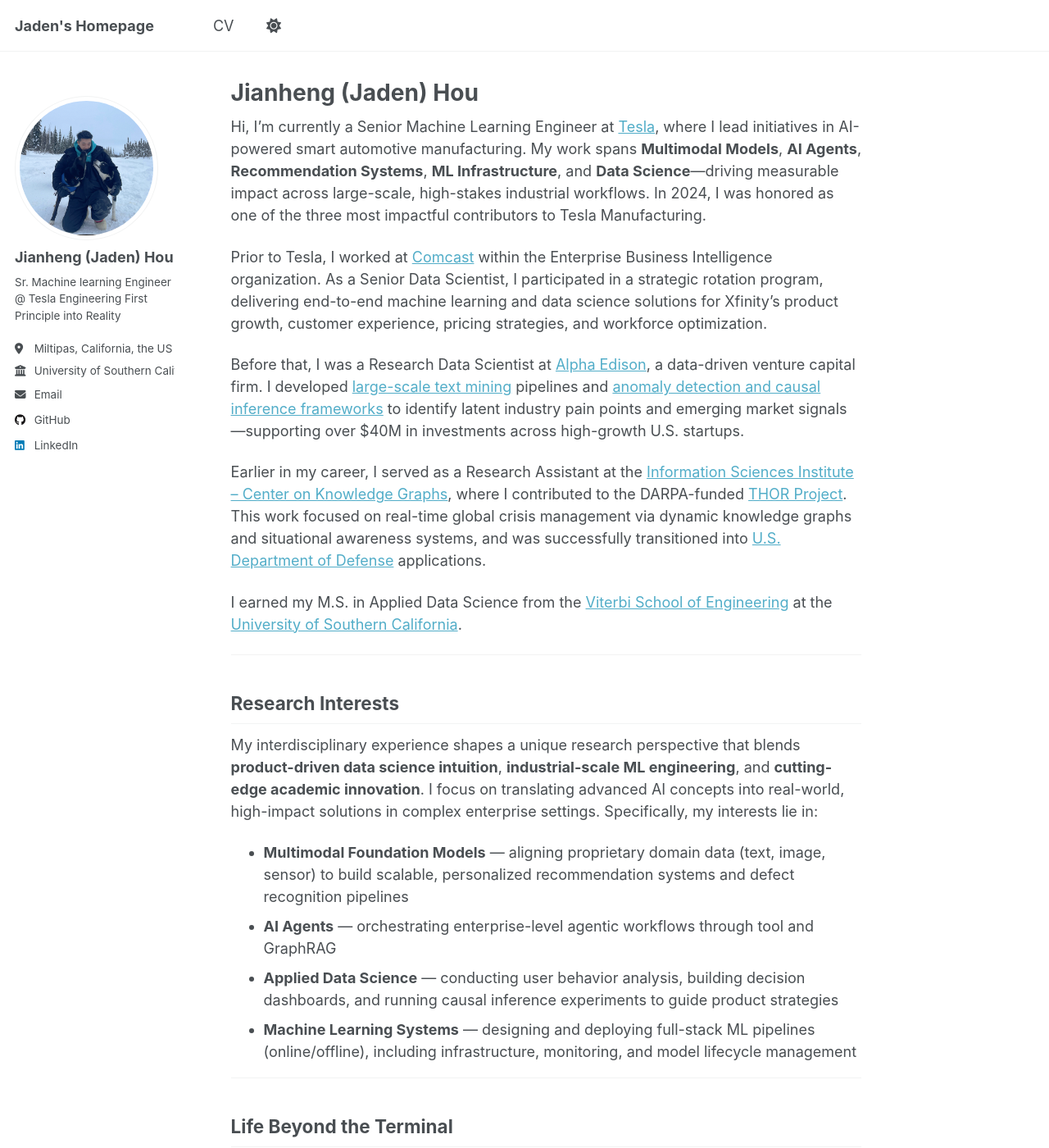
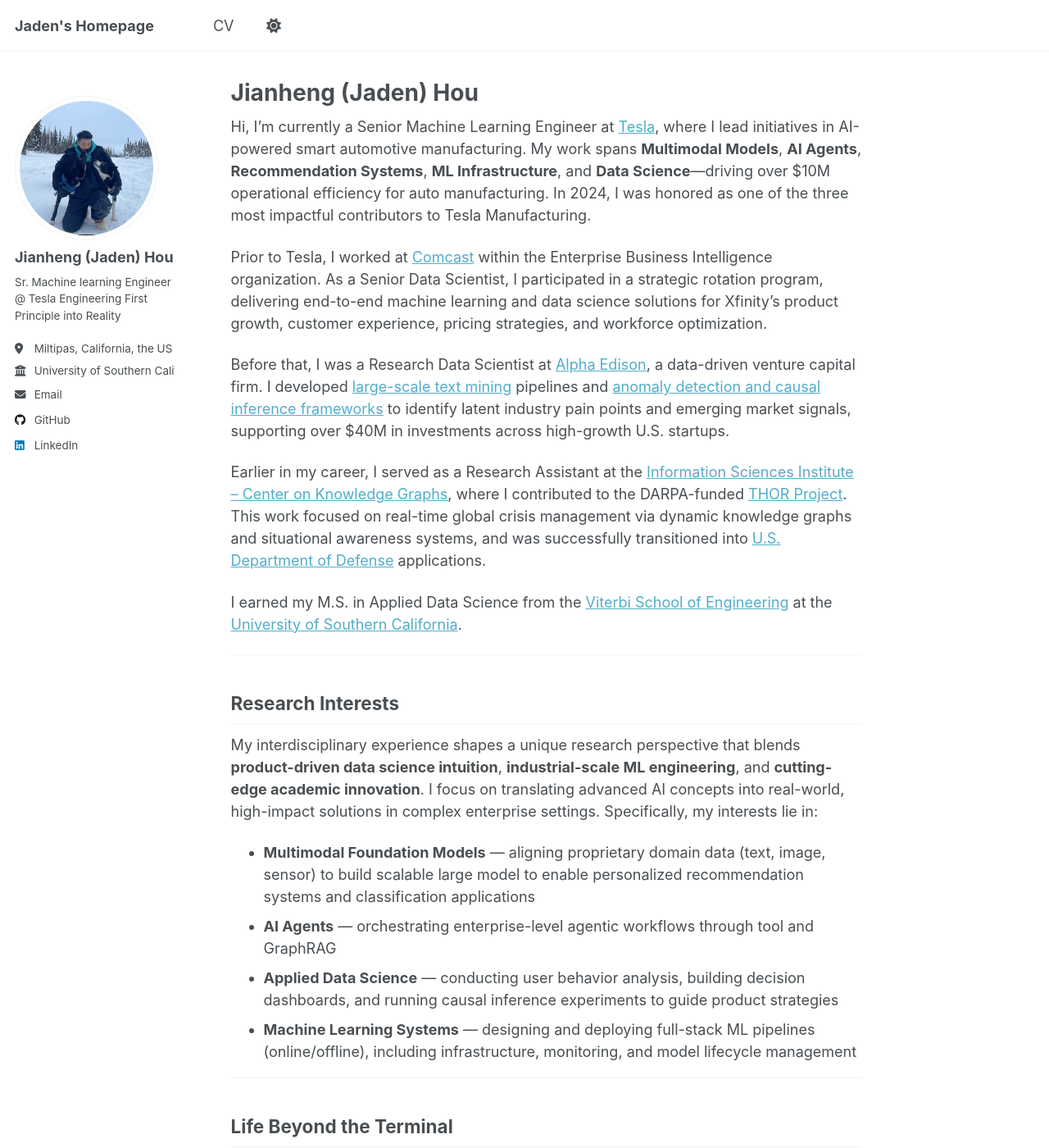
Before and after one commit to JianhengHou/JianhengHou.github.io, a Jekyll site: the page built from _pages/about.md, in a window 1280 px wide and 1400 px high. Shown: the whole window at 82% size. Built offline with Jekyll 4.4.1, drawn with Linux system fonts in a browser that asks for light colours.

Commit message:
Update about.md

```diff
--- a/_pages/about.md
+++ b/_pages/about.md
@@ -4,11 +4,11 @@ title: "Jianheng (Jaden) Hou"
 author_profile: true
 ---
 
-Hi, I’m currently a Senior Machine Learning Engineer at [Tesla](https://www.tesla.com/AI), where I lead initiatives in AI-powered smart automotive manufacturing. My work spans **Multimodal Models**, **AI Agents**, **Recommendation Systems**, **ML Infrastructure**, and **Data Science**—driving measurable impact across large-scale, high-stakes industrial workflows. In 2024, I was honored as one of the three most impactful contributors to Tesla Manufacturing.
+Hi, I’m currently a Senior Machine Learning Engineer at [Tesla](https://www.tesla.com/AI), where I lead initiatives in AI-powered smart automotive manufacturing. My work spans **Multimodal Models**, **AI Agents**, **Recommendation Systems**, **ML Infrastructure**, and **Data Science**—driving over $10M operational efficiency for auto manufacturing. In 2024, I was honored as one of the three most impactful contributors to Tesla Manufacturing.
 
 Prior to Tesla, I worked at [Comcast](https://www.xfinity.com/overview) within the Enterprise Business Intelligence organization. As a Senior Data Scientist, I participated in a strategic rotation program, delivering end-to-end machine learning and data science solutions for Xfinity’s product growth, customer experience, pricing strategies, and workforce optimization.
 
-Before that, I was a Research Data Scientist at [Alpha Edison](https://www.alphaedison.com/), a data-driven venture capital firm. I developed [large-scale text mining](https://jianhenghou.github.io/Medical-Sieve/) pipelines and [anomaly detection and causal inference frameworks](https://jianhenghou.github.io/consumption-tracking-and-causal-analysis/) to identify latent industry pain points and emerging market signals—supporting over $40M in investments across high-growth U.S. startups.
+Before that, I was a Research Data Scientist at [Alpha Edison](https://www.alphaedison.com/), a data-driven venture capital firm. I developed [large-scale text mining](https://jianhenghou.github.io/Medical-Sieve/) pipelines and [anomaly detection and causal inference frameworks](https://jianhenghou.github.io/consumption-tracking-and-causal-analysis/) to identify latent industry pain points and emerging market signals, supporting over $40M in investments across high-growth U.S. startups.
 
 Earlier in my career, I served as a Research Assistant at the [Information Sciences Institute – Center on Knowledge Graphs](https://www.isi.edu/centers-ckg/), where I contributed to the DARPA-funded [THOR Project](https://usc-isi-i2.github.io/thor/). This work focused on real-time global crisis management via dynamic knowledge graphs and situational awareness systems, and was successfully transitioned into [U.S. Department of Defense](https://www.defense.gov/) applications.
 
@@ -23,7 +23,7 @@ I earned my M.S. in Applied Data Science from the [Viterbi School of Engineering
 My interdisciplinary experience shapes a unique research perspective that blends **product-driven data science intuition**, **industrial-scale ML engineering**, and **cutting-edge academic innovation**. I focus on translating advanced AI concepts into real-world, high-impact solutions in complex enterprise settings. Specifically, my interests lie in:
 
 <ul>
-  <li><strong>Multimodal Foundation Models</strong> — aligning proprietary domain data (text, image, sensor) to build scalable, personalized recommendation systems and defect recognition pipelines</li>
+  <li><strong>Multimodal Foundation Models</strong> — aligning proprietary domain data (text, image, sensor) to build scalable large model to enable personalized recommendation systems and classification applications</li>
   <li><strong>AI Agents</strong> — orchestrating enterprise-level agentic workflows through tool and GraphRAG</li>
   <li><strong>Applied Data Science</strong> — conducting user behavior analysis, building decision dashboards, and running causal inference experiments to guide product strategies</li>
   <li><strong>Machine Learning Systems</strong> — designing and deploying full-stack ML pipelines (online/offline), including infrastructure, monitoring, and model lifecycle management</li>
```
